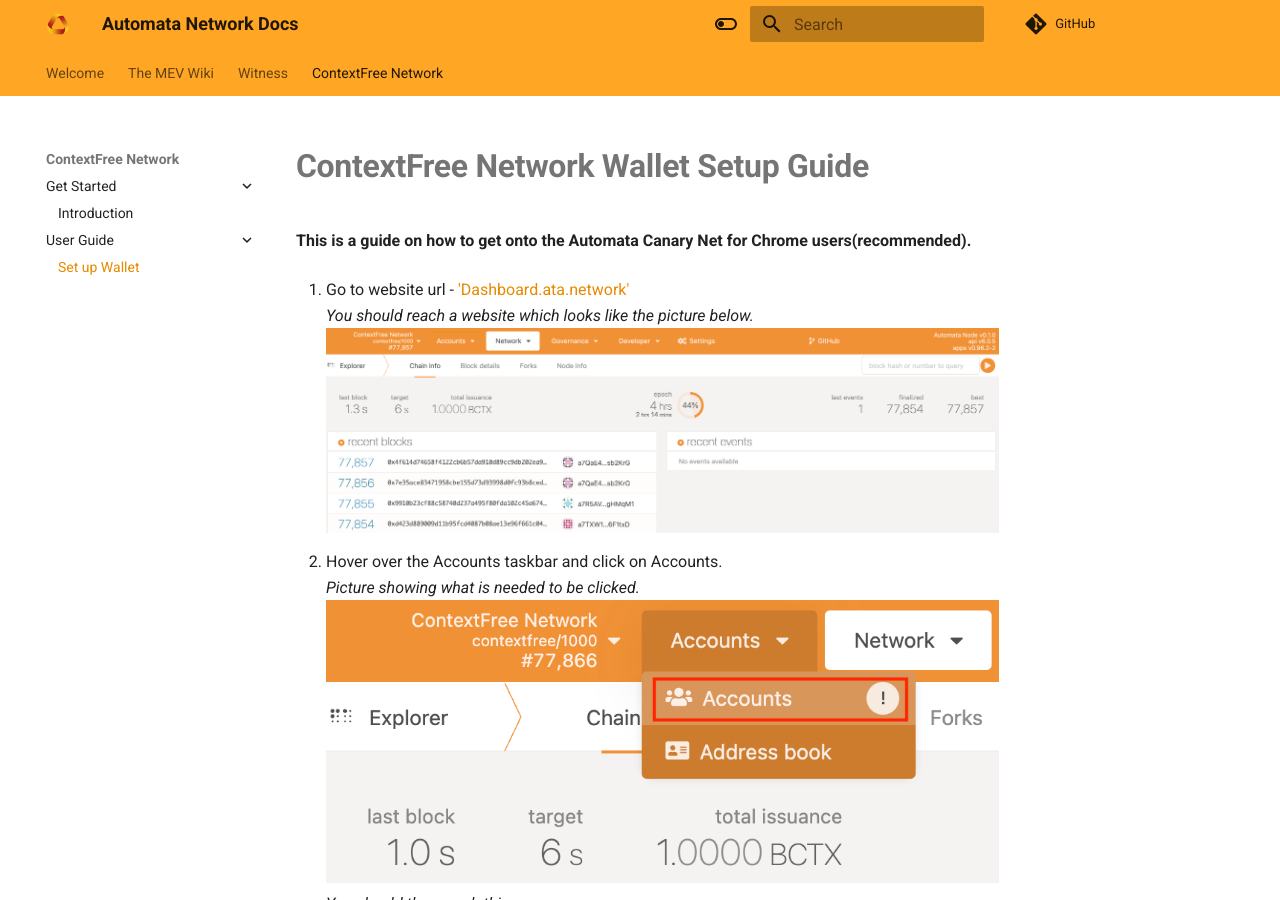
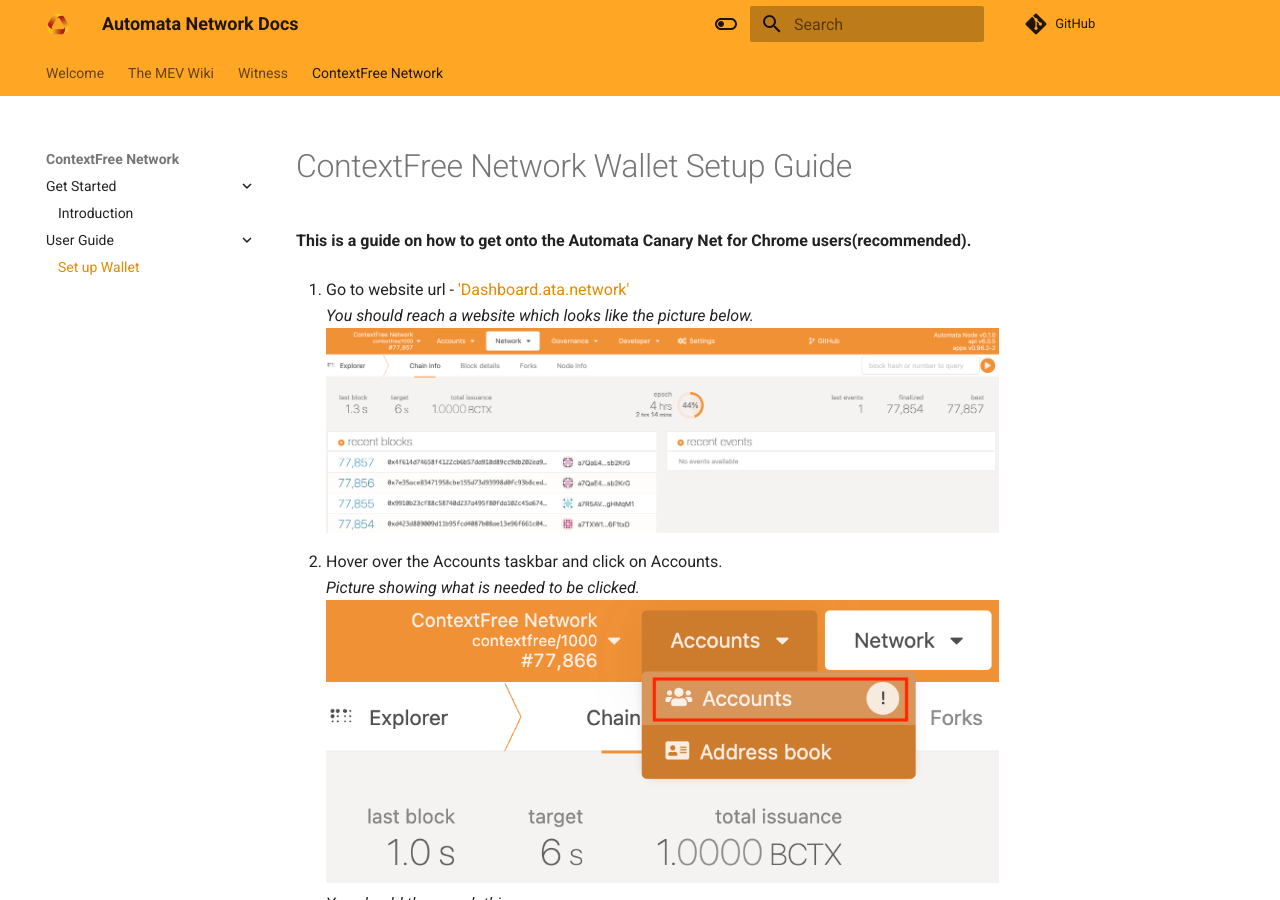
Before and after one commit to automata-network/docs, an MkDocs documentation site: the page built from docs/canarynet/userguide/setupwallet.md, in a window 1280 px wide and 900 px high. Built offline with MkDocs 1.6.1 and Material for MkDocs 9.7.7, drawn with Linux system fonts in a browser that asks for light colours; nearby versions of some CDN libraries; comment, search, counter and statistics services are not loaded.

```diff
--- a/docs/canarynet/userguide/setupwallet.md
+++ b/docs/canarynet/userguide/setupwallet.md
@@ -1,4 +1,4 @@
-#**ContextFree Network Wallet Setup Guide**
+#ContextFree Network Wallet Setup Guide
 
 **This is a guide on how to get onto the Automata Canary Net for Chrome users(recommended).**
 
```
